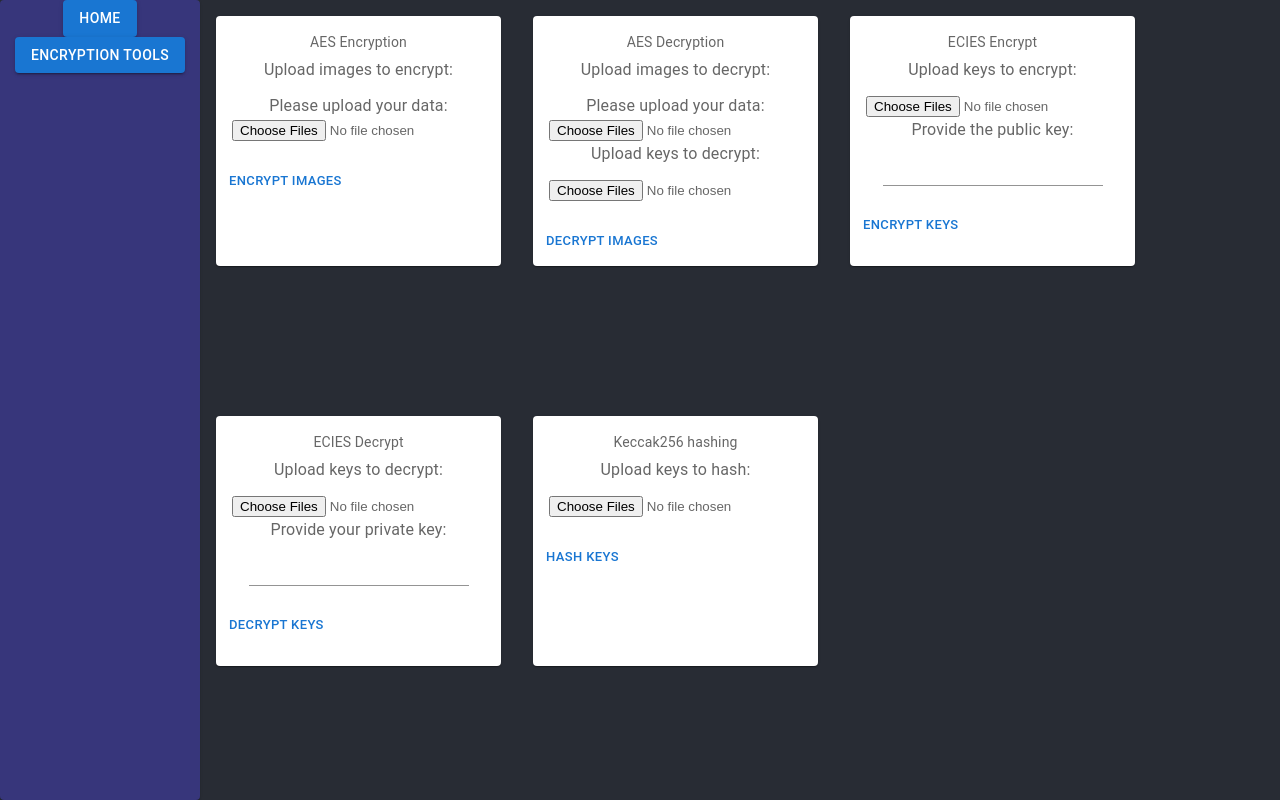
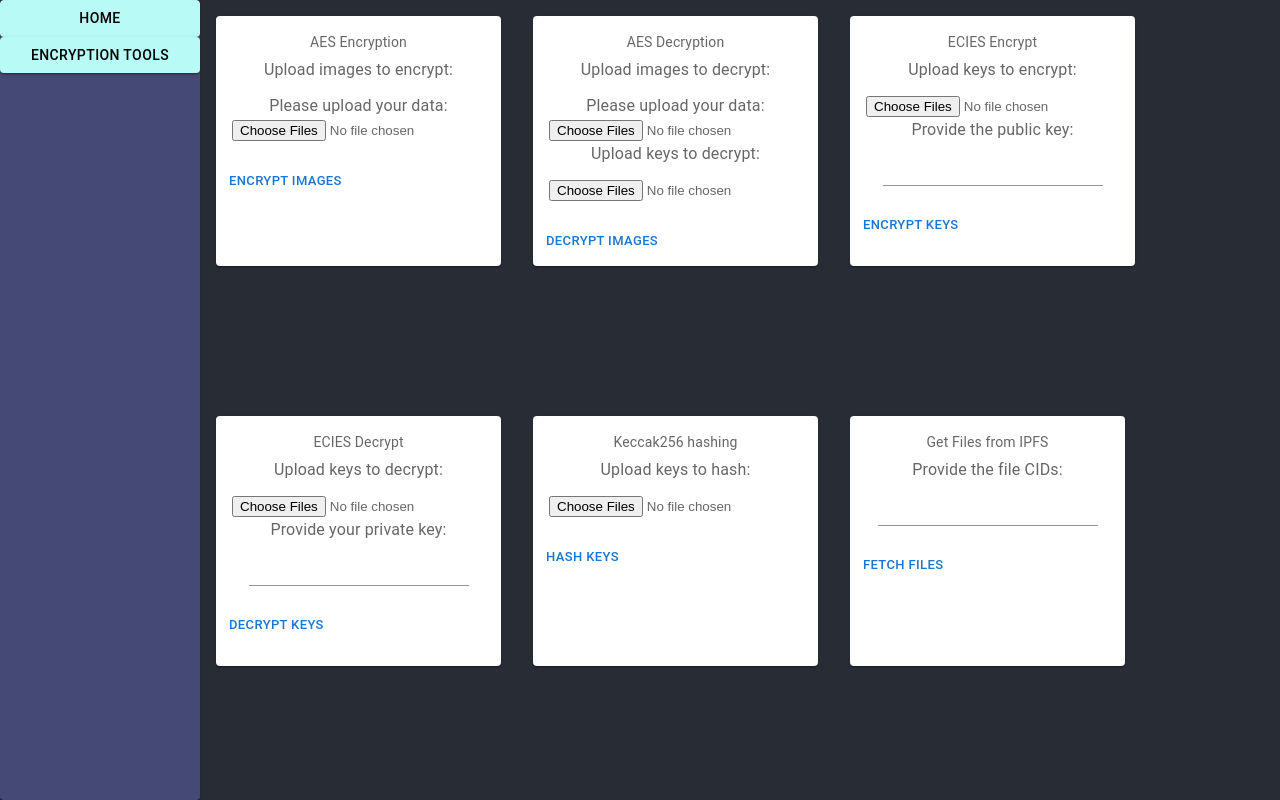
Before and after one commit to vbaraku/Dissertation, a React (Create React App) app: page /tools in a window 1280 px wide. Built offline with nearby package versions, Linux system fonts and the light colour scheme.

Commit message:
frontend adjustments

```diff
--- a/src/EncryptionTools.js
+++ b/src/EncryptionTools.js
@@ -9,11 +9,12 @@ import Typography from "@mui/material/Typography";
 import Grid from "@mui/material/Grid";
 import { ethers } from "ethers";
 import Input from "@mui/material/Input";
+import * as IPFS from "ipfs-core";
 
 import DialogContentText from "@mui/material/DialogContentText";
 
 import { BrowserRouter as Router, Switch, Route, Link } from "react-router-dom";
-import EthCrypto from 'eth-crypto';
+import EthCrypto from "eth-crypto";
 
 function EncryptionTools() {
   var aesjs = require("aes-js");
@@ -39,8 +40,25 @@ function EncryptionTools() {
   async function encryptAES() {
     let keysArray = new Array();
     let encryptedFilesArray = new Array();
+    let fileNames = new Array();
     await Promise.all(
+      // async () => {
+      //   for (let file of images.files) {
+      //     fileNames.push(file.name);
+      //     const key = new Uint8Array(16);
+      //     window.crypto.getRandomValues(key);
+      //     const buffer = new Uint8Array(await element.arrayBuffer());
+      //     const ctr = new aesjs.ModeOfOperation.ctr(key);
+      //     const encryptedFile = ctr.encrypt(buffer);
+      //     const encryptedFileHex = aesjs.utils.hex.fromBytes(encryptedFile);
+      //     var keyHex = aesjs.utils.hex.fromBytes(key);
+      //     keysArray.push(keyHex);
+      //     encryptedFilesArray.push(encryptedFileHex);
+      //   }
+      // }
       images.files.map(async (element) => {
+        console.log(element.name);
+        fileNames.push(element.name);
         const key = new Uint8Array(16);
         window.crypto.getRandomValues(key);
         const buffer = new Uint8Array(await element.arrayBuffer());
@@ -67,12 +85,14 @@ function EncryptionTools() {
     document.body.removeChild(element);
 
     encryptedFilesArray.forEach((hex, index) => {
+      console.log("indexi");
+      console.log(fileNames[index]);
       var element = document.createElement("a");
       element.setAttribute(
         "href",
         "data:text/plain;charset=utf-8," + encodeURIComponent(hex)
       );
-      element.setAttribute("download", index);
+      element.setAttribute("download", fileNames[index]);
       element.style.display = "none";
       document.body.appendChild(element);
       element.click();
@@ -82,11 +102,24 @@ function EncryptionTools() {
   }
 
   async function decryptAES() {
+    let fileNames = new Array();
     const key = await keys.files[0].text();
     let keyArray = key.split(",");
     let decryptedFilesArray = new Array();
     await Promise.all(
+    //   async () => {
+        // for (let [index, file] of images.files.entries()) {
+        //   fileNames.push(file.name);
+        //   const fileBytes = new aesjs.utils.hex.toBytes(await file.text());
+        //   const ctr = new aesjs.ModeOfOperation.ctr(
+        //     aesjs.utils.hex.toBytes(keyArray[index])
+        //   );
+        //   const decryptedFile = ctr.decrypt(fileBytes);
+        //   decryptedFilesArray.push(decryptedFile);
+        // }
+      //}
       images.files.map(async (element, index) => {
+        fileNames.push(element.name);
         const fileBytes = new aesjs.utils.hex.toBytes(await element.text());
         const ctr = new aesjs.ModeOfOperation.ctr(
           aesjs.utils.hex.toBytes(keyArray[index])
@@ -98,13 +131,14 @@ function EncryptionTools() {
     alert("Files decrypted and will be downloaded.");
 
     decryptedFilesArray.forEach((hex, index) => {
+      console.log(fileNames[index]);
       const blob = new Blob([hex], { type: "image/png" });
       if (window.navigator.msSaveOrOpenBlob) {
-        window.navigator.msSaveBlob(blob, index);
+        window.navigator.msSaveBlob(blob, fileNames[index]);
       } else {
         const elem = window.document.createElement("a");
         elem.href = window.URL.createObjectURL(blob);
-        elem.download = index;
+        elem.download = fileNames[index];
         document.body.appendChild(elem);
         elem.click();
         document.body.removeChild(elem);
@@ -123,9 +157,7 @@ function EncryptionTools() {
       hashedKeys.push(hashKey);
     });
     console.log(hashedKeys);
-    alert(
-      "Keys hashed and will be downloaded"
-    );
+    alert("Keys hashed and will be downloaded");
     var element = document.createElement("a");
     element.setAttribute(
       "href",
@@ -141,21 +173,21 @@ function EncryptionTools() {
 
   async function encryptEcies() {
     const key = await keys.files[0].text();
-    const pk =  ethers.utils.arrayify(document.getElementById("publicKey").value);
+    const pk = ethers.utils.arrayify(
+      document.getElementById("publicKey").value
+    );
     let encryptedKeys = new Array();
     let keyArray = key.split(",");
 
     await Promise.all(
       keyArray.map(async (el) => {
-        const encrypted = await EthCrypto.encryptWithPublicKey(pk,el);
+        const encrypted = await EthCrypto.encryptWithPublicKey(pk, el);
         const stringEncrypted = EthCrypto.cipher.stringify(encrypted);
         encryptedKeys.push(stringEncrypted);
       })
     );
     console.log(encryptedKeys);
-    alert(
-      "Keys encrypted with public key and will be downloaded"
-    );
+    alert("Keys encrypted with public key and will be downloaded");
     var element = document.createElement("a");
     element.setAttribute(
       "href",
@@ -177,15 +209,13 @@ function EncryptionTools() {
 
     await Promise.all(
       keyArray.map(async (el) => {
-        const parsed = EthCrypto.cipher.parse(el)
-        const decrypted = await EthCrypto.decryptWithPrivateKey(pk,parsed);
+        const parsed = EthCrypto.cipher.parse(el);
+        const decrypted = await EthCrypto.decryptWithPrivateKey(pk, parsed);
         decryptedKeys.push(decrypted);
       })
     );
     console.log(decryptedKeys);
-    alert(
-      "Keys decrypted with private key and will be downloaded"
-    );
+    alert("Keys decrypted with private key and will be downloaded");
     var element = document.createElement("a");
     element.setAttribute(
       "href",
@@ -199,29 +229,71 @@ function EncryptionTools() {
     window.location.reload();
   }
 
+  async function getFilesFromIpfs() {
+    let cids = document.getElementById("cids").value;
+    let cidArray = cids.split(",");
+    const ipfs = await IPFS.create();
+
+    await Promise.all(
+      cidArray.map(async (el) => {
+        const stream = ipfs.cat(el);
+        let data = "";
+        for await (const chunk of stream) {
+          // chunks of data are returned as a Buffer, convert it back to a string
+          data += Buffer.from(chunk).toString("utf-8");
+        }
+        var element = document.createElement("a");
+        element.setAttribute(
+          "href",
+          "data:text/plain;charset=utf-8," + encodeURIComponent(data)
+        );
+        element.setAttribute("download", "ipfsFile");
+        element.style.display = "none";
+        document.body.appendChild(element);
+        element.click();
+        document.body.removeChild(element);
+      })
+    );
+    alert("Data fetched from IPFS and was downloaded");
+    window.location.reload();
+  }
 
   return (
     <div className="App">
       <div className="App-header">
-        <Grid spacing={2} style={{ height: "100vh", display: "flex"}}>
+        <Grid spacing={2} style={{ height: "100vh", display: "flex" }}>
           <Grid item xs={2}>
             <Card
-              sx={{ height: "100%", backgroundColor: "#37367b", width: 200 }}
+              sx={{ height: "100%", backgroundColor: "#454a75", width: 200 }}
             >
               <Link to="/">
-                <Button variant="contained" color="primary">
+                <Button
+                  variant="contained"
+                  sx={{
+                    backgroundColor: "#b8fbf6",
+                    color: "black",
+                    width: "200px",
+                  }}
+                >
                   Home
                 </Button>
               </Link>
               <Link to="/tools">
-                <Button variant="contained" color="primary">
+                <Button
+                  variant="contained"
+                  sx={{
+                    backgroundColor: "#b8fbf6",
+                    color: "black",
+                    width: "200px",
+                  }}
+                >
                   Encryption Tools
                 </Button>
               </Link>
             </Card>
           </Grid>
-          <Grid item xs={10} sx={{display: "flex", flexWrap:"wrap"}}>
-            <Card sx={{ minWidth: 275 ,margin: 2, height: 250}}>
+          <Grid item xs={10} sx={{ display: "flex", flexWrap: "wrap" }}>
+            <Card sx={{ minWidth: 275, margin: 2, height: 250 }}>
               <CardContent>
                 <Typography
                   sx={{ fontSize: 14 }}
@@ -252,7 +324,7 @@ function EncryptionTools() {
               </CardActions>
             </Card>
 
-            <Card sx={{ minWidth: 275 , margin: 2, height: 250}}>
+            <Card sx={{ minWidth: 275, margin: 2, height: 250 }}>
               <CardContent>
                 <Typography
                   sx={{ fontSize: 14 }}
@@ -293,7 +365,7 @@ function EncryptionTools() {
               </CardActions>
             </Card>
 
-            <Card sx={{ minWidth: 275 , margin: 2, height: 250}}>
+            <Card sx={{ minWidth: 275, margin: 2, height: 250 }}>
               <CardContent>
                 <Typography
                   sx={{ fontSize: 14 }}
@@ -327,7 +399,7 @@ function EncryptionTools() {
               </CardActions>
             </Card>
 
-            <Card sx={{ minWidth: 275 , margin: 2, height: 250}}>
+            <Card sx={{ minWidth: 275, margin: 2, height: 250 }}>
               <CardContent>
                 <Typography
                   sx={{ fontSize: 14 }}
@@ -361,7 +433,7 @@ function EncryptionTools() {
               </CardActions>
             </Card>
 
-            <Card sx={{ minWidth: 275 ,margin: 2, height: 250}}>
+            <Card sx={{ minWidth: 275, margin: 2, height: 250 }}>
               <CardContent>
                 <Typography
                   sx={{ fontSize: 14 }}
@@ -388,6 +460,29 @@ function EncryptionTools() {
                 </Button>
               </CardActions>
             </Card>
+
+            <Card sx={{ minWidth: 275, margin: 2, height: 250 }}>
+              <CardContent>
+                <Typography
+                  sx={{ fontSize: 14 }}
+                  color="text.secondary"
+                  gutterBottom
+                >
+                  Get Files from IPFS
+                </Typography>
+                <Typography sx={{ mb: 1.5 }} color="text.secondary">
+                  Provide the file CIDs:
+                </Typography>
+                <DialogContentText>
+                  <Input id="cids"></Input>
+                </DialogContentText>
+              </CardContent>
+              <CardActions>
+                <Button size="small" onClick={getFilesFromIpfs}>
+                  Fetch files
+                </Button>
+              </CardActions>
+            </Card>
           </Grid>
         </Grid>
       </div>
--- a/src/components/AddProduct.js
+++ b/src/components/AddProduct.js
@@ -101,7 +101,7 @@ export default function AddProduct(props) {
 
   return (
     <div>
-      <Button variant="outlined" onClick={handleClickOpen}>
+      <Button variant="outlined" onClick={handleClickOpen} sx={{}}>
         New product
       </Button>
       <Dialog
```
Also changed, not shown: src/Home.js (+11 -74 lines).
